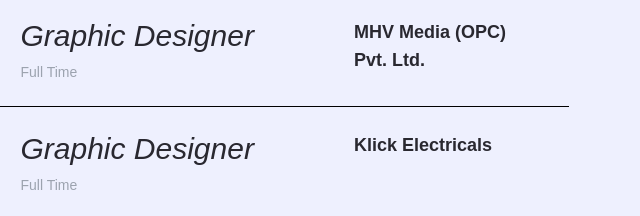
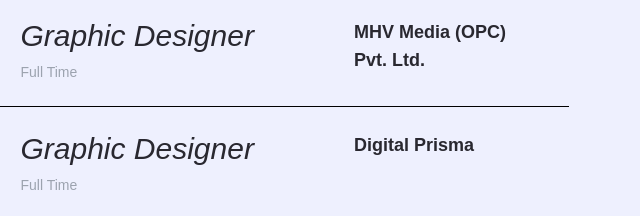
Before and after one commit to devrawhul/portfolio, a plain HTML site: page index.html in a window 1280 px wide. Shown: the part 3700-3916 px from the top of the page, 640-1280 px from the left. Drawn offline with nearby package versions, Linux system fonts and the light colour scheme; a web font is replaced by a local one.

Commit message:
Update index.html

```diff
--- a/index.html
+++ b/index.html
@@ -616,7 +616,7 @@
               <h5 class="w-[80%] italicc italic text-3xl font-thin">Graphic Designer</h5>
               <h6 class="text-sm text-gray-400">Full Time</h6>
             </div>
-            <div class="w-1/4 pr-8  text-lg font-semibold">Klick Electricals</div>
+            <div class="w-1/4 pr-8  text-lg font-semibold">Digital Prisma</div>
 
           </div>
 
```
